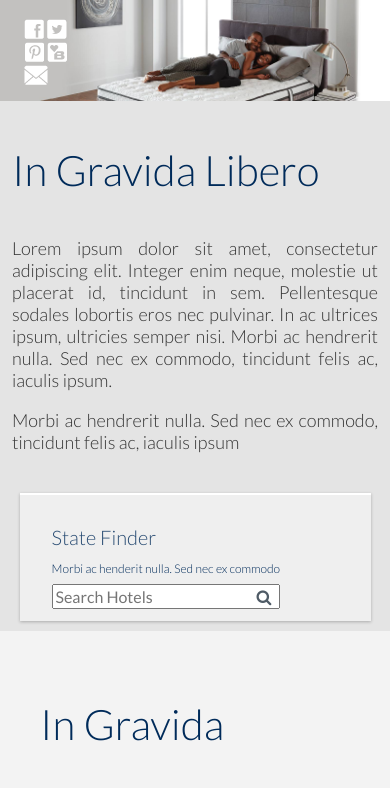
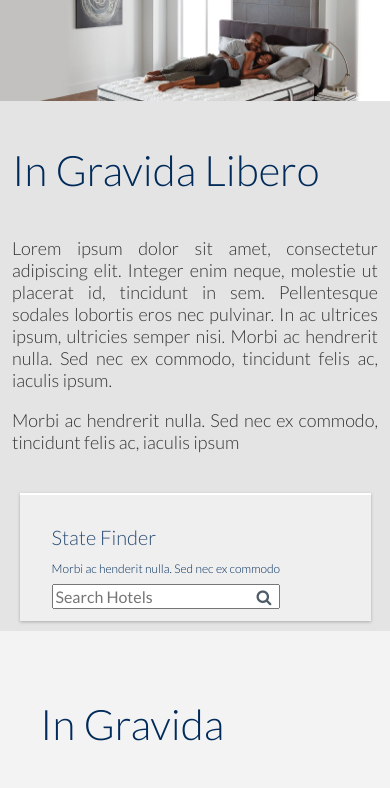
Before and after one commit to BryantLuu/FrontEndTarget, a plain HTML site: page index.html in a window 390 px wide. Shown: the top 788 px of the page. Drawn offline with Linux system fonts and the light colour scheme.

Commit message:
firxed banner margins, hide social bar after breakpoint

```diff
--- a/css/components/_banners.scss
+++ b/css/components/_banners.scss
@@ -1,12 +1,14 @@
 .banner {
   position: relative;
+  max-width:1600px;
+  margin: auto;
 }
 
 .social {
   position:absolute;
   display:inline-block;
   bottom:0;
-  right:300px;
+  right:200px;
 
   li{
     display:inline-block;
@@ -16,3 +18,9 @@
     color:white;
   }
 }
+
+@media (max-width:800px) and (orientation:portrait) {
+  .social {
+    display:none;
+  }
+}
```
Also changed, not shown: css/style.css, 1 other file.
